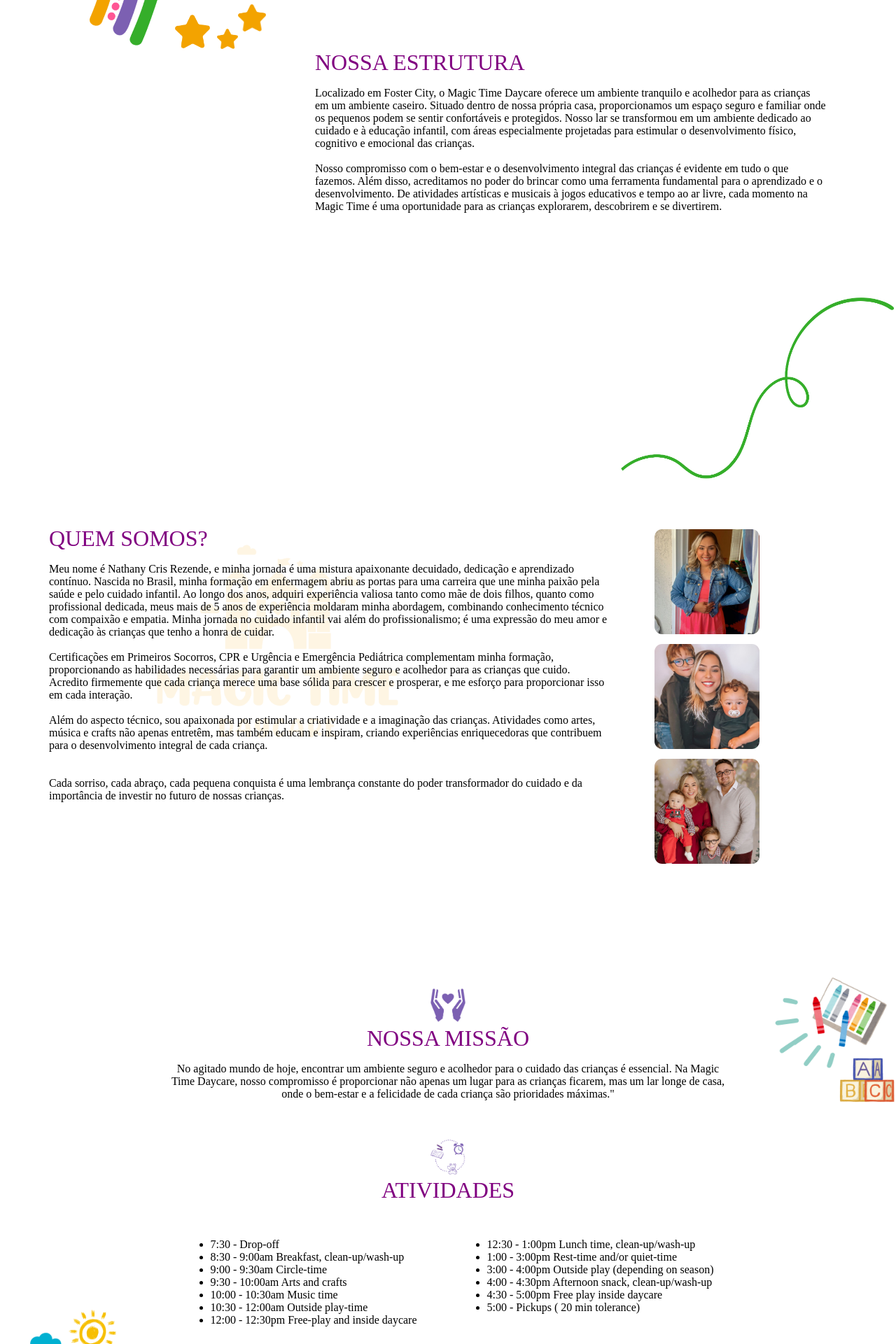
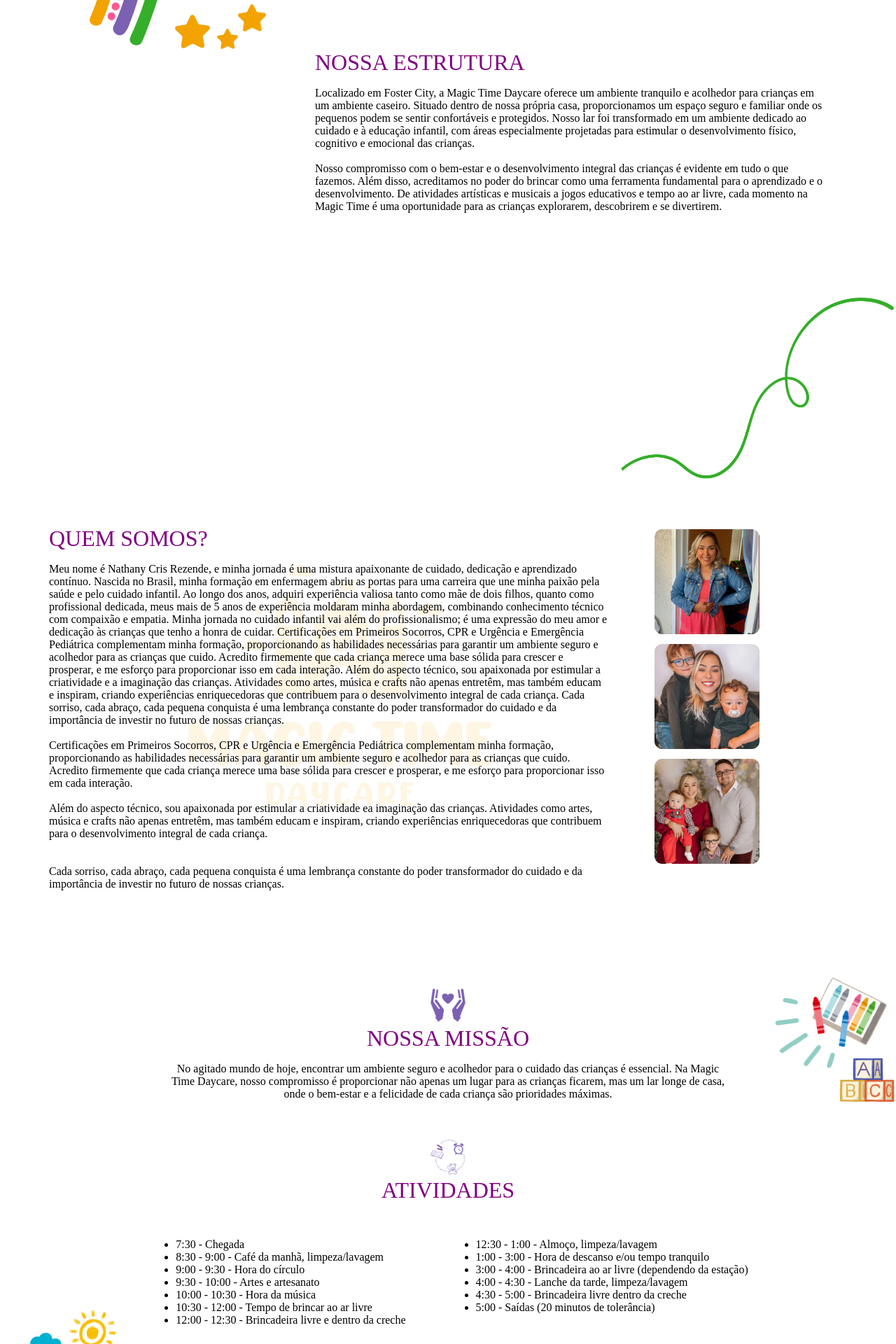
Before and after one commit to Fbcsozo/magic-time-day-care, a React (Create React App) app: page / in a window 1280 px wide. Shown: the part 760-2680 px from the top of the page at 70% size. Built offline with nearby package versions, Linux system fonts and the light colour scheme.

Commit message:
ninth commit

```diff
--- a/src/components/Atividades/atividades.jsx
+++ b/src/components/Atividades/atividades.jsx
@@ -1,6 +1,47 @@
 import React from "react";
 import "./atividades.css";
-function Activity() {
+
+function Activity({ language }) {
+
+  const texts = {
+    pt: {
+      title1:"NOSSA MISSÃO",
+      title2:"ATIVIDADES",
+      paragraph1:"No agitado mundo de hoje, encontrar um ambiente seguro e acolhedor para o cuidado das crianças é essencial. Na Magic Time Daycare, nosso compromisso é proporcionar não apenas um lugar para as crianças ficarem, mas um lar longe de casa, onde o bem-estar e a felicidade de cada criança são prioridades máximas.",
+      activity1:"7:30 - Chegada",
+      activity2:"8:30 - 9:00 - Café da manhã, limpeza/lavagem",
+      activity3:"9:00 - 9:30 - Hora do círculo",
+      activity4:"9:30 - 10:00 - Artes e artesanato",
+      activity5:"10:00 - 10:30 - Hora da música",
+      activity6:"10:30 - 12:00 - Tempo de brincar ao ar livre",
+      activity7:"12:00 - 12:30 - Brincadeira livre e dentro da creche",
+      activity8:"12:30 - 1:00 - Almoço, limpeza/lavagem",
+      activity9:"1:00 - 3:00 - Hora de descanso e/ou tempo tranquilo",
+      activity10:"3:00 - 4:00 - Brincadeira ao ar livre (dependendo da estação)",
+      activity11:"4:00 - 4:30 - Lanche da tarde, limpeza/lavagem",
+      activity12:"4:30 - 5:00 - Brincadeira livre dentro da creche",
+      activity13:"5:00 - Saídas (20 minutos de tolerância)",
+
+    },
+    en: {
+      title1:"OUR MISSION",
+      title2:"ACTIVITYS",
+      paragraph1:"In today's hectic world, finding a safe and welcoming environment for child care is essential. At Magic Time Daycare, our commitment is to provide not just a place for children to stay, but a home away from home, where the well-being and happiness of each child are top priorities.",
+      activity1:"7:30 - Drop-off",
+      activity2:"8:30 - 9:00am Breakfast, clean-up/wash-up",
+      activity3:"9:00 - 9:30am Circle-time",
+      activity4:"9:30 - 10:00am Arts and crafts",
+      activity5:"10:00 - 10:30am Music time",
+      activity6:"10:30 - 12:00am Outside play-time",
+      activity7:"12:00 - 12:30pm Free-play and inside daycare",
+      activity8:"12:30 - 1:00pm Lunch time, clean-up/wash-up",
+      activity9:"1:00 - 3:00pm Rest-time and/or quiet-time",
+      activity10:"3:00 - 4:00pm Outside play (depending on season)",
+      activity11:"4:00 - 4:30pm Afternoon snack, clean-up/wash-up",
+      activity12:"4:30 - 5:00pm Free play inside daycare",
+      activity13:"5:00 - Pickups ( 20 min tolerance)",
+    },
+  };
   return (
     <div className="activity-1">
       <div className="activity-2">
@@ -9,15 +50,10 @@
           src="./images/content/activity-1.png"
           alt=""
         />
-        <h1> NOSSA MISSÃO </h1>
+        <h1> {texts[language].title1} </h1>
 
         <p>
-          {" "}
-          No agitado mundo de hoje, encontrar um ambiente seguro e acolhedor
-          para o cuidado das crianças é essencial. Na Magic Time Daycare, nosso
-          compromisso é proporcionar não apenas um lugar para as crianças
-          ficarem, mas um lar longe de casa, onde o bem-estar e a felicidade de
-          cada criança são prioridades máximas."
+          {texts[language].paragraph1}
         </p>
       </div>
 
@@ -42,29 +78,29 @@
           src="./images/backgrounds/gram.png"
           alt="gram"
         />
-        <h1> ATIVIDADES </h1>
+        <h1> {texts[language].title2}</h1>
 
         <div className="order-list">
           <div>
             <ul className="ul">
-              <li> 7:30 - Drop-off </li>
-              <li> 8:30 - 9:00am Breakfast, clean-up/wash-up </li>
-              <li> 9:00 - 9:30am Circle-time</li>
-              <li> 9:30 - 10:00am Arts and crafts</li>
-              <li> 10:00 - 10:30am Music time </li>
-              <li> 10:30 - 12:00am Outside play-time</li>
-              <li> 12:00 - 12:30pm Free-play and inside daycare</li>
+              <li> {texts[language].activity1} </li>
+              <li> {texts[language].activity2} </li>
+              <li> {texts[language].activity3}</li>
+              <li> {texts[language].activity4}</li>
+              <li> {texts[language].activity5}</li>
+              <li> {texts[language].activity6}</li>
+              <li> {texts[language].activity7}</li>
             </ul>
           </div>
 
           <div>
             <ul className="ul">
-              <li> 12:30 - 1:00pm Lunch time, clean-up/wash-up </li>
-              <li> 1:00 - 3:00pm Rest-time and/or quiet-time </li>
-              <li> 3:00 - 4:00pm Outside play (depending on season) </li>
-              <li> 4:00 - 4:30pm Afternoon snack, clean-up/wash-up</li>
-              <li> 4:30 - 5:00pm Free play inside daycare </li>
-              <li> 5:00 - Pickups ( 20 min tolerance)</li>
+              <li> {texts[language].activity8}</li>
+              <li> {texts[language].activity9} </li>
+              <li> {texts[language].activity10} </li>
+              <li> {texts[language].activity11}</li>
+              <li> {texts[language].activity12} </li>
+              <li> {texts[language].activity13}</li>
             </ul>
           </div>
         </div>
--- a/src/components/Comments/comments.jsx
+++ b/src/components/Comments/comments.jsx
@@ -1,11 +1,19 @@
 import React from "react";
 import "./comments.css";
 
-function Comments() {
+function Comments({ language }) {
+    const texts = {
+        pt: {
+          title1:"COMENTÁRIOS",
+        },
+        en: {
+            title1:"COMMENTS",
+        },
+      };
     return(
         <div className="comment">
 
-            <h1 className="title">  COMENTÁRIOS  </h1>
+            <h1 className="title"> {texts[language].title1} </h1>
 
         </div>
     )
--- a/src/components/Contato/contato.jsx
+++ b/src/components/Contato/contato.jsx
@@ -1,7 +1,26 @@
 import React from "react";
 import "./contato.css";
 
-function Contact() {
+function Contact({ language }) {
+  const texts = {
+    pt: {
+      title1:"DADOS PARA CONTATO",
+      title2:"NOSSA LOCALIZAÇÃO",
+      paragraph1:"WHATSAPP",
+      paragraph2:"EMAIL:",
+      paragraph3:"INSTAGRAM:",
+      paragraph4:"Código postal:",
+
+    },
+    en: {
+      title1:"CONTACT INFORMATION",
+      title2:"OUR LOCATION",
+      paragraph1:"WHATSAPP",
+      paragraph2:"EMAIL:",
+      paragraph3:"INSTAGRAM:",
+      paragraph4:"Zip code:",
+    },
+  };
   return (
     <div className="data-info">
       <img
@@ -10,21 +29,21 @@
         alt="final-img"
       />
       <div className="infos">
-        <h1> DADOS PARA CONTATO </h1>
+        <h1> {texts[language].title1} </h1>
         <ul>
-          <li> WHATSAPP: </li>
-          <li> EMAIL: </li>
-          <li> INSTAGRAM: </li>
+          <li> {texts[language].paragraph1} </li>
+          <li> {texts[language].paragraph2} </li>
+          <li> {texts[language].paragraph3} </li>
         </ul>
         <br />
         <br />
         <br />
         <br />
 
-        <h1> NOSSA LOCALIZAÇÃO </h1>
+        <h1> {texts[language].title2} </h1>
         <p>
           {" "}
-          716 bounty dr ap 1617, Foster City - CA <br /> ZIP CODE: 94404{" "}
+          716 bounty dr ap 1617, Foster City - CA <br /> {texts[language].paragraph4} 94404{" "}
         </p>
       </div>
       <img
@@ -43,7 +62,7 @@
           Location
         </a>
         {/* <p> Link da localização </p> */}
-        <img className="loc-image" src="" alt="" />
+        <img className="loc-image" src="" alt="location" />
       </div>
     </div>
   );
--- a/src/components/Estrutura/estrutura.jsx
+++ b/src/components/Estrutura/estrutura.jsx
@@ -1,7 +1,19 @@
 import React from "react";
 import "./estrutura.css";
 
-function Structure() {
+function Structure({ language }) {
+  const texts = {
+    pt: {
+      title1:"NOSSA ESTRUTURA",
+      paragraph1:"Localizado em Foster City, a Magic Time Daycare oferece um ambiente tranquilo e acolhedor para crianças em um ambiente caseiro. Situado dentro de nossa própria casa, proporcionamos um espaço seguro e familiar onde os pequenos podem se sentir confortáveis e protegidos. Nosso lar foi transformado em um ambiente dedicado ao cuidado e à educação infantil, com áreas especialmente projetadas para estimular o desenvolvimento físico, cognitivo e emocional das crianças.",
+      paragraph2:"Nosso compromisso com o bem-estar e o desenvolvimento integral das crianças é evidente em tudo o que fazemos. Além disso, acreditamos no poder do brincar como uma ferramenta fundamental para o aprendizado e o desenvolvimento. De atividades artísticas e musicais a jogos educativos e tempo ao ar livre, cada momento na Magic Time é uma oportunidade para as crianças explorarem, descobrirem e se divertirem.",
+    },
+    en: {
+      title1:"OUR STRUCTURE",
+      paragraph1:"Located in Foster City, Magic Time Daycare offers a peaceful and welcoming environment for children in a home-like setting. Nestled within our own home, we provide a secure and familiar space where little ones can feel comfortable and protected. Our home has been transformed into a dedicated environment for childcare and education, with areas specially designed to encourage the physical, cognitive, and emotional development of children.",
+      paragraph2:"Our commitment to the well-being and comprehensive development of children is evident in everything we do. Additionally, we believe in the power of play as a fundamental tool for learning and development. From artistic and musical activities to educational games and outdoor time, every moment at Magic Time is an opportunity for children to explore, discover, and have fun.",
+    },
+  };
   return (
     <div className="structure-1">
       <img className="star-1 " src="./images/content/star.png" alt="star1" />
@@ -9,24 +21,12 @@
       <img className="star-3 " src="./images/content/star.png" alt="star3" />
 
       <div className="structure-2">
-        <h1> NOSSA ESTRUTURA </h1>
+        <h1> {texts[language].title1} </h1>
 
         <p className="text-structure">
-          {" "}
-          Localizado em Foster City, o Magic Time Daycare oferece um ambiente
-          tranquilo e acolhedor para as crianças em um ambiente caseiro. Situado
-          dentro de nossa própria casa, proporcionamos um espaço seguro e
-          familiar onde os pequenos podem se sentir confortáveis e protegidos.
-          Nosso lar se transformou em um ambiente dedicado ao cuidado e à
-          educação infantil, com áreas especialmente projetadas para estimular o
-          desenvolvimento físico, cognitivo e emocional das crianças. <br />
+          {texts[language].paragraph1} <br />
           <br />
-          Nosso compromisso com o bem-estar e o desenvolvimento integral das
-          crianças é evidente em tudo o que fazemos. Além disso, acreditamos no
-          poder do brincar como uma ferramenta fundamental para o aprendizado e
-          o desenvolvimento. De atividades artísticas e musicais à jogos
-          educativos e tempo ao ar livre, cada momento na Magic Time é uma
-          oportunidade para as crianças explorarem, descobrirem e se divertirem.{" "}
+          {texts[language].paragraph2}
         </p>
       </div>
       <img
--- a/src/components/Galeria/galeria.jsx
+++ b/src/components/Galeria/galeria.jsx
@@ -56,7 +56,7 @@
   "./images/content/samuelwithdraws.jpeg",
 ];
 
-function Galery() {
+function Galery({ language }) {
   const settings = {
     centerMode: true,
     centerPadding: "0",
@@ -79,7 +79,14 @@
       },
     ],
   };
-
+  const texts = {
+    pt: {
+      title1:"GALERIA",
+    },
+    en: {
+      title1:"GALLERY",
+    },
+  };
   return (
     <div className="container">
       <img
--- a/src/components/Nav-bar/navbar.jsx
+++ b/src/components/Nav-bar/navbar.jsx
@@ -4,22 +4,42 @@
 import { ImInstagram } from "react-icons/im";
 
 function Navbar({ toggleLanguage }) {
+  const texts = {
+    pt: {
+      title1:"INÍCIO",
+      title2:"ESTRUTURA",
+      title3:" QUEM SOMOS",
+      title4:"GALERIA",
+      title5:"ATIVIDADES",
+      title6:"COMENTÁRIOS",
+      title7:"CONTATO",
+      title8:"TRANSLATE",
+    },
+    en: {
+      title1:"HOME",
+      title2:"STRUCTURE",
+      title3:"WHO ARE WE",
+      title4:"GALERY",
+      title5:"ACTIVITYS",
+      title6:"COMMENTS",
+      title7:"CONTACT",
+      title8:"TRADUÇÃO",
+    },
+  };
   return (
     <div className="nav-bar">
-      {" "}
-      <p> HOME</p>
-      <p> ESTRUTURA</p>
-      <p> QUEM SOMOS</p>
-      <p> GALERIA</p>
+      <p> {texts.title1}</p>
+      <p> {texts.title2}</p>
+      <p> {texts.title3}</p>
+      <p> {texts.title4}</p>
       <img
         className="logo-navbar "
         src="./images/logos/navbar.png"
         alt="navbar"
-      />
-      <p> ATIVIDADES</p>
-      <p> CONTATO</p>
-      <button onClick={toggleLanguage}>TRADUÇÃO</button>
-      <p> COMENTARIOS</p>
+      /><p> {texts.title5}</p>
+      <p> {texts.title6}</p>
+      <p> {texts.title7}</p>
+      <button onClick={toggleLanguage}>{texts.title8}</button>
       <div className="icons">
         <MdEmail />
         <ImInstagram />
--- a/src/components/QuemSomos/quemsomos.jsx
+++ b/src/components/QuemSomos/quemsomos.jsx
@@ -1,43 +1,40 @@
 import React from "react";
 import "./quemsomos.css";
 
-function Whoweare() {
+function Whoweare({ language }) {
+  const texts = {
+    pt: {
+      title:
+        "QUEM SOMOS?",
+      paragraph1: "Meu nome é Nathany Cris Rezende, e minha jornada é uma mistura apaixonante de cuidado, dedicação e aprendizado contínuo. Nascida no Brasil, minha formação em enfermagem abriu as portas para uma carreira que une minha paixão pela saúde e pelo cuidado infantil. Ao longo dos anos, adquiri experiência valiosa tanto como mãe de dois filhos, quanto como profissional dedicada, meus mais de 5 anos de experiência moldaram minha abordagem, combinando conhecimento técnico com compaixão e empatia. Minha jornada no cuidado infantil vai além do profissionalismo; é uma expressão do meu amor e dedicação às crianças que tenho a honra de cuidar. Certificações em Primeiros Socorros, CPR e Urgência e Emergência Pediátrica complementam minha formação, proporcionando as habilidades necessárias para garantir um ambiente seguro e acolhedor para as crianças que cuido. Acredito firmemente que cada criança merece uma base sólida para crescer e prosperar, e me esforço para proporcionar isso em cada interação. Além do aspecto técnico, sou apaixonada por estimular a criatividade e a imaginação das crianças. Atividades como artes, música e crafts não apenas entretêm, mas também educam e inspiram, criando experiências enriquecedoras que contribuem para o desenvolvimento integral de cada criança. Cada sorriso, cada abraço, cada pequena conquista é uma lembrança constante do poder transformador do cuidado e da importância de investir no futuro de nossas crianças.",
+      paragraph2: "Certificações em Primeiros Socorros, CPR e Urgência e Emergência Pediátrica complementam minha formação, proporcionando as habilidades necessárias para garantir um ambiente seguro e acolhedor para as crianças que cuido. Acredito firmemente que cada criança merece uma base sólida para crescer e prosperar, e me esforço para proporcionar isso em cada interação.",
+      paragraph3:"Além do aspecto técnico, sou apaixonada por estimular a criatividade ea imaginação das crianças. Atividades como artes, música e crafts não apenas entretêm, mas também educam e inspiram, criando experiências enriquecedoras que contribuem para o desenvolvimento integral de cada criança.",
+      paragraph4: "Cada sorriso, cada abraço, cada pequena conquista é uma lembrança constante do poder transformador do cuidado e da importância de investir no futuro de nossas crianças.",
+    },
+    en: {
+      title:
+        "WHO ARE WE?",
+      paragraph1: "My name is Nathany Cris Rezende, and my journey is a passionate blend of care, dedication, and continuous learning. Born in Brazil, my nursing education opened doors to a career that combines my passion for health and childcare. Over the years, I have gained valuable experience both as a mother of two and as a dedicated professional. My more than 5 years of experience have shaped my approach, blending technical knowledge with compassion and empathy. My journey in childcare goes beyond professionalism; it is an expression of my love and dedication to the children I have the honor to care for.",
+      paragraph2: "Certifications in First Aid, CPR, and Pediatric Emergency Care complement my training, providing the necessary skills to ensure a safe and welcoming environment for the children I care for. I firmly believe that every child deserves a solid foundation to grow and thrive, and I strive to provide that in every interaction.",
+      paragraph3: "Beyond the technical aspect, I am passionate about stimulating children's creativity and imagination. Activities like arts, music, and crafts not only entertain but also educate and inspire, creating enriching experiences that contribute to the holistic development of each child.",
+      paragraph4: "Every smile, every hug, every little achievement is a constant reminder of the transformative power of care and the importance of investing in the future of our children.",
+    },
+  };
   return (
     <div className="whoweare-1">
       <div className="whoweare-2">
-        <h1> QUEM SOMOS? </h1>
+        <h1> {texts[language].title} </h1>
 
         <p>
-          {" "}
-          Meu nome é Nathany Cris Rezende, e minha jornada é uma mistura
-          apaixonante decuidado, dedicação e aprendizado contínuo. Nascida no
-          Brasil, minha formação em enfermagem abriu as portas para uma carreira
-          que une minha paixão pela saúde e pelo cuidado infantil. Ao longo dos
-          anos, adquiri experiência valiosa tanto como mãe de dois filhos,
-          quanto como profissional dedicada, meus mais de 5 anos de experiência
-          moldaram minha abordagem, combinando conhecimento técnico com
-          compaixão e empatia. Minha jornada no cuidado infantil vai além do
-          profissionalismo; é uma expressão do meu amor e dedicação às crianças
-          que tenho a honra de cuidar. <br />
+        {texts[language].paragraph1} <br />
           <br />
-          Certificações em Primeiros Socorros, CPR e Urgência e Emergência
-          Pediátrica complementam minha formação, proporcionando as habilidades
-          necessárias para garantir um ambiente seguro e acolhedor para as
-          crianças que cuido. Acredito firmemente que cada criança merece uma
-          base sólida para crescer e prosperar, e me esforço para proporcionar
-          isso em cada interação. <br />
+          {texts[language].paragraph2} <br />
           <br />
-          Além do aspecto técnico, sou apaixonada por estimular a criatividade e
-          a imaginação das crianças. Atividades como artes, música e crafts não
-          apenas entretêm, mas também educam e inspiram, criando experiências
-          enriquecedoras que contribuem para o desenvolvimento integral de cada
-          criança.
+          {texts[language].paragraph3}
           <br />
           <br />
           <br />
-          Cada sorriso, cada abraço, cada pequena conquista é uma lembrança
-          constante do poder transformador do cuidado e da importância de
-          investir no futuro de nossas crianças.{" "}
+          {texts[language].paragraph4}
         </p>
       </div>
       <div className="row-images">
```
Also changed, not shown: src/components/traducao.jsx (deleted).
